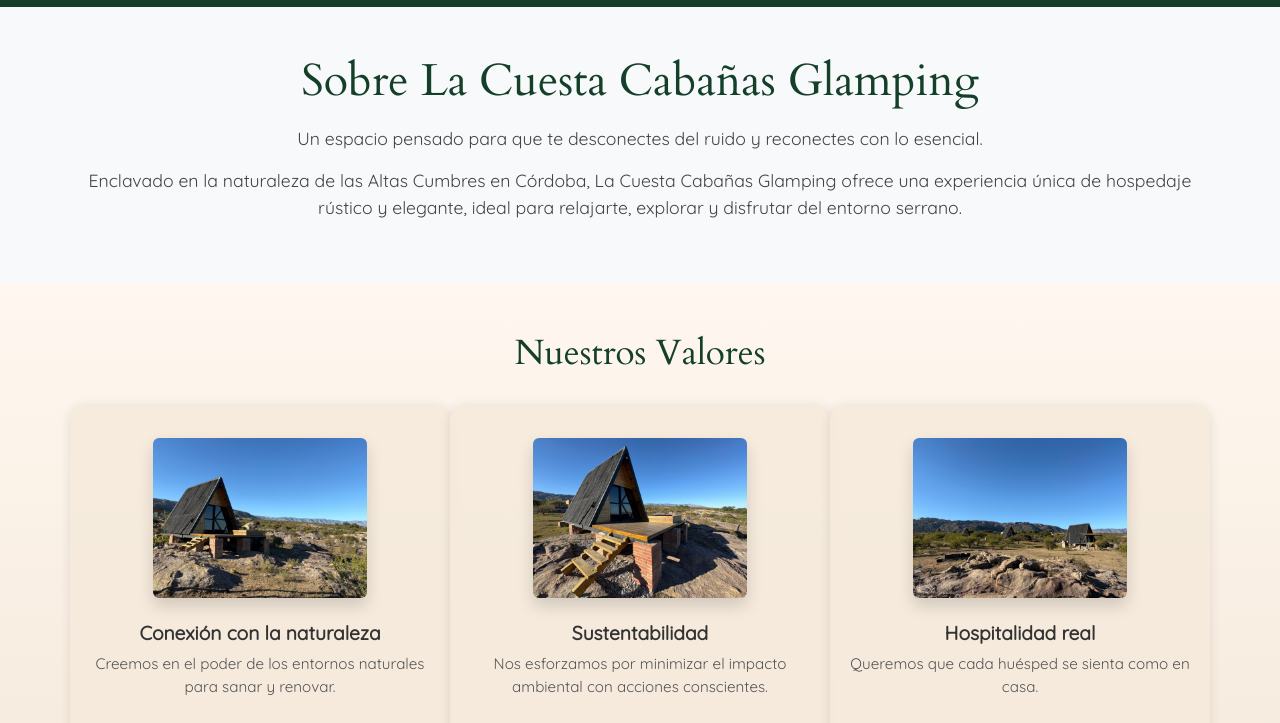
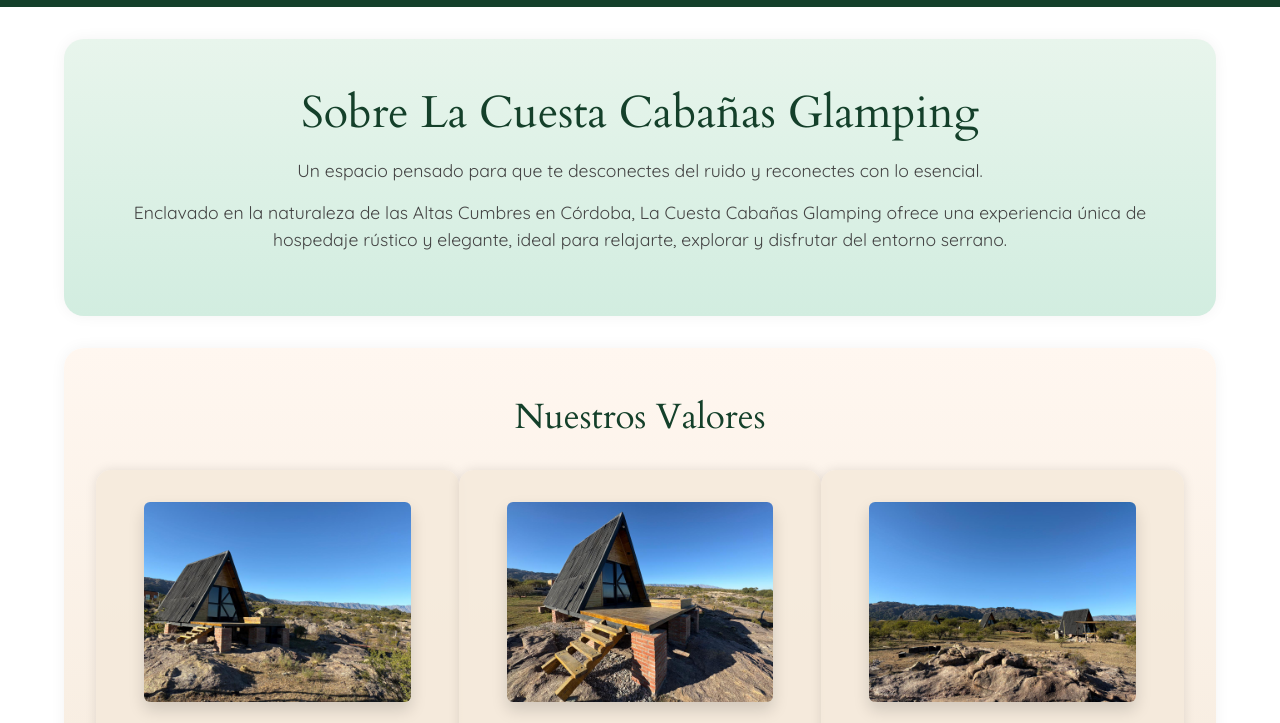
Before and after one commit to marialis19/Proyecto-Cuesta, a plain HTML site: page views/about.html in a window 1280 px wide. Shown: the part 73-796 px from the top of the page. Drawn offline with nearby package versions, Linux system fonts and the light colour scheme.

Commit message:
pagina about

```diff
--- a/styles/about.css
+++ b/styles/about.css
@@ -1,3 +1,7 @@
+.about-intro {
+  background: linear-gradient(to bottom, #e8f5ec, #d2ede0);
+}
+
 .about-intro h1 {
   font-family: 'Cardo', serif;
   font-size: 2.8rem;
@@ -55,3 +59,12 @@
 .about-values .col-md-4:hover img {
   transform: scale(1.05);
 }
+
+.about-intro,
+.about-values {
+  max-width: 90%;           /* hace que no ocupen el 100% */
+  margin: 2rem auto;        /* centrado + separación vertical */
+  border-radius: 20px;      /* bordes redondeados */
+  box-shadow: 0 0 15px rgba(0, 0, 0, 0.05); /* sombra sutil */
+  padding: 2rem;
+}
--- a/views/about.html
+++ b/views/about.html
@@ -55,17 +55,17 @@
       <h2>Nuestros Valores</h2>
       <div class="row mt-4">
         <div class="col-md-4">
-          <img src="../assets/imagen/exterior.jpg" alt="Naturaleza" class="img-fluid rounded shadow mb-3" style="max-height: 160px;">
+          <img src="../assets/imagen/exterior.jpg" alt="Naturaleza" class="img-fluid rounded shadow mb-3" style="max-height: 200px;">
           <h5 class="mt-2">Conexión con la naturaleza</h5>
           <p>Creemos en el poder de los entornos naturales para sanar y renovar.</p>
         </div>
         <div class="col-md-4">
-          <img src="../assets/imagen/ecalera_cabaña.jpg" alt="Sustentabilidad" class="img-fluid rounded shadow mb-3" style="max-height: 160px;">
+          <img src="../assets/imagen/ecalera_cabaña.jpg" alt="Sustentabilidad" class="img-fluid rounded shadow mb-3" style="max-height: 200px;">
           <h5 class="mt-2">Sustentabilidad</h5>
           <p>Nos esforzamos por minimizar el impacto ambiental con acciones conscientes.</p>
         </div>
         <div class="col-md-4">
-          <img src="../assets/imagen/tres_cabañas.jpg" alt="Hospitalidad" class="img-fluid rounded shadow mb-3" style="max-height: 160px;">
+          <img src="../assets/imagen/tres_cabañas.jpg" alt="Hospitalidad" class="img-fluid rounded shadow mb-3" style="max-height: 200px;">
           <h5 class="mt-2">Hospitalidad real</h5>
           <p>Queremos que cada huésped se sienta como en casa.</p>
         </div>
```
